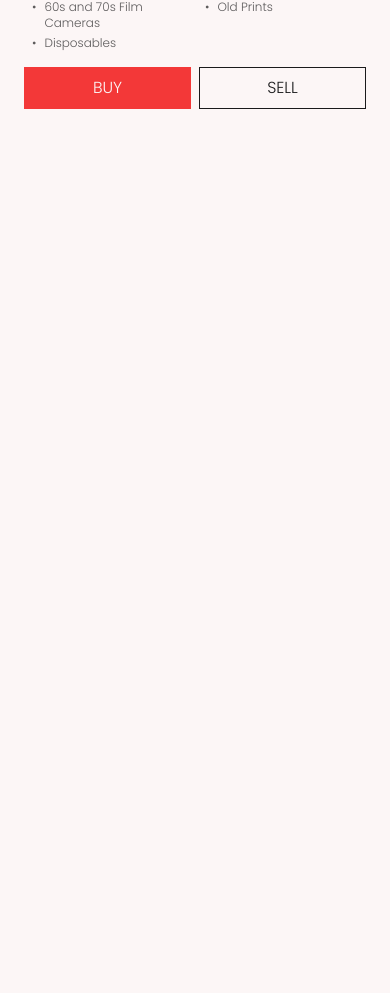
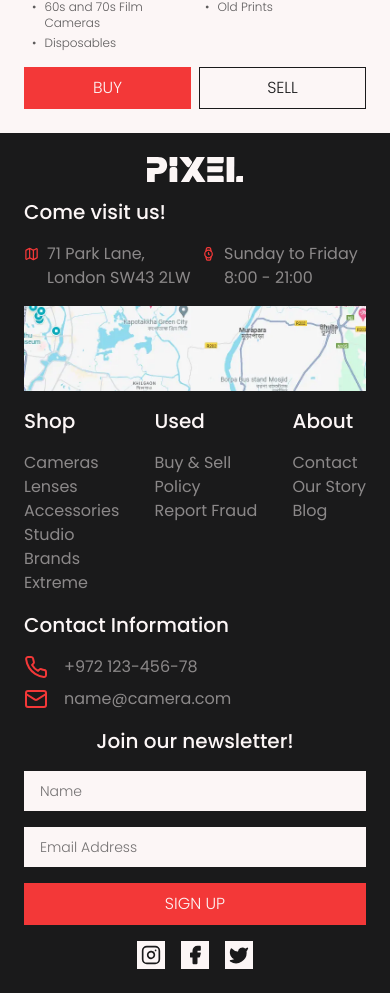
Before and after one commit to j-jasper-a/photography-services-sample, a Next.js app: page / in a window 390 px wide. Shown: the part 3275-4268 px from the top of the page. Before the commit the page ends 3408 px from the top, so only its background shows below. Built offline with nearby package versions, Linux system fonts and the light colour scheme.

Commit message:
feat: develop mobile footer more

```diff
--- a/src/components/footer/FooterMobile.tsx
+++ b/src/components/footer/FooterMobile.tsx
@@ -1,5 +1,104 @@
+import Image from "next/image";
+import Logo from "../common/Logo";
+import {
+  Instagram as InstagramIcon,
+  Facebook as FacebookIcon,
+  Twitter as TwitterIcon,
+  Map as MapIcon,
+  Watch as WatchIcon,
+  Phone as PhoneIcon,
+  Mail as EmailIcon,
+} from "lucide-react";
+import { footerLinks } from "@/config/footerLinks";
+import Link from "next/link";
+
 const FooterMobile = () => {
-  return <footer></footer>;
+  return (
+    <footer className="w-full bg-dark text-light md:hidden">
+      <div className="flex flex-col gap-4 p-6">
+        <Logo className="mx-auto h-auto w-24" />
+        <p className="text-xl font-medium">Come visit us!</p>
+        <div className="flex justify-between">
+          <div className="flex items-start gap-2">
+            <MapIcon className="text-brand" />
+            <p className="opacity-50">71 Park Lane, London SW43 2LW</p>
+          </div>
+          <div className="flex items-start gap-2">
+            <WatchIcon className="text-brand" />
+            <p className="opacity-50">Sunday to Friday 8:00 - 21:00</p>
+          </div>
+        </div>
+        <div className="relative aspect-[4/1]">
+          <Image
+            className="absolute h-full w-full object-cover"
+            src="/assets/images/footer/map.webp"
+            alt="location"
+            width={512}
+            height={512}
+          />
+        </div>
+        <div className="flex justify-between">
+          {footerLinks.map((link, index) => (
+            <div key={index} className="flex flex-col gap-4">
+              <p className="text-xl font-medium">{link.name}</p>
+              <div className="flex flex-col">
+                {link.links.map((item, index) => (
+                  <Link
+                    key={index}
+                    href={item.href}
+                    className="opacity-50 hover:opacity-100"
+                  >
+                    {item.name}
+                  </Link>
+                ))}
+              </div>
+            </div>
+          ))}
+        </div>
+        <p className="text-xl font-medium">Contact Information</p>
+        <div className="flex w-fit flex-col gap-2 justify-self-end">
+          <div className="flex items-center gap-4">
+            <PhoneIcon className="text-brand" />
+            <p className="opacity-50">+972 123-456-78</p>
+          </div>
+          <div className="flex items-center gap-4">
+            <EmailIcon className="text-brand" />
+            <p className="opacity-50">name@camera.com</p>
+          </div>
+        </div>
+        <div className="flex flex-col gap-4">
+          <p className="text-center text-xl font-medium">
+            Join our newsletter!
+          </p>
+          <div className="bg-light px-4 py-2">
+            <input
+              type="text"
+              placeholder="Name"
+              className="bg-transparent text-sm font-light text-dark outline-none placeholder:text-sm placeholder:text-dark placeholder:opacity-60"
+            />
+          </div>
+          <div className="bg-light px-4 py-2">
+            <input
+              type="text"
+              placeholder="Email Address"
+              className="bg-transparent text-sm font-light text-dark outline-none placeholder:text-sm placeholder:text-dark placeholder:opacity-60"
+            />
+          </div>
+        </div>
+        <button className="w-full border-[1px] border-brand bg-brand p-2 font-light uppercase text-light transition-all duration-300 hover:bg-red-700 md:w-36 md:text-xl md:font-medium">
+          Sign Up
+        </button>
+        <div className="mx-auto flex items-center gap-4">
+          <InstagramIcon size={28} className="bg-light p-1 text-dark" />
+          <FacebookIcon
+            size={28}
+            className="bg-light fill-dark p-1 text-dark"
+          />
+          <TwitterIcon size={28} className="bg-light fill-dark p-1 text-dark" />
+        </div>
+      </div>
+    </footer>
+  );
 };
 
 export default FooterMobile;
```
